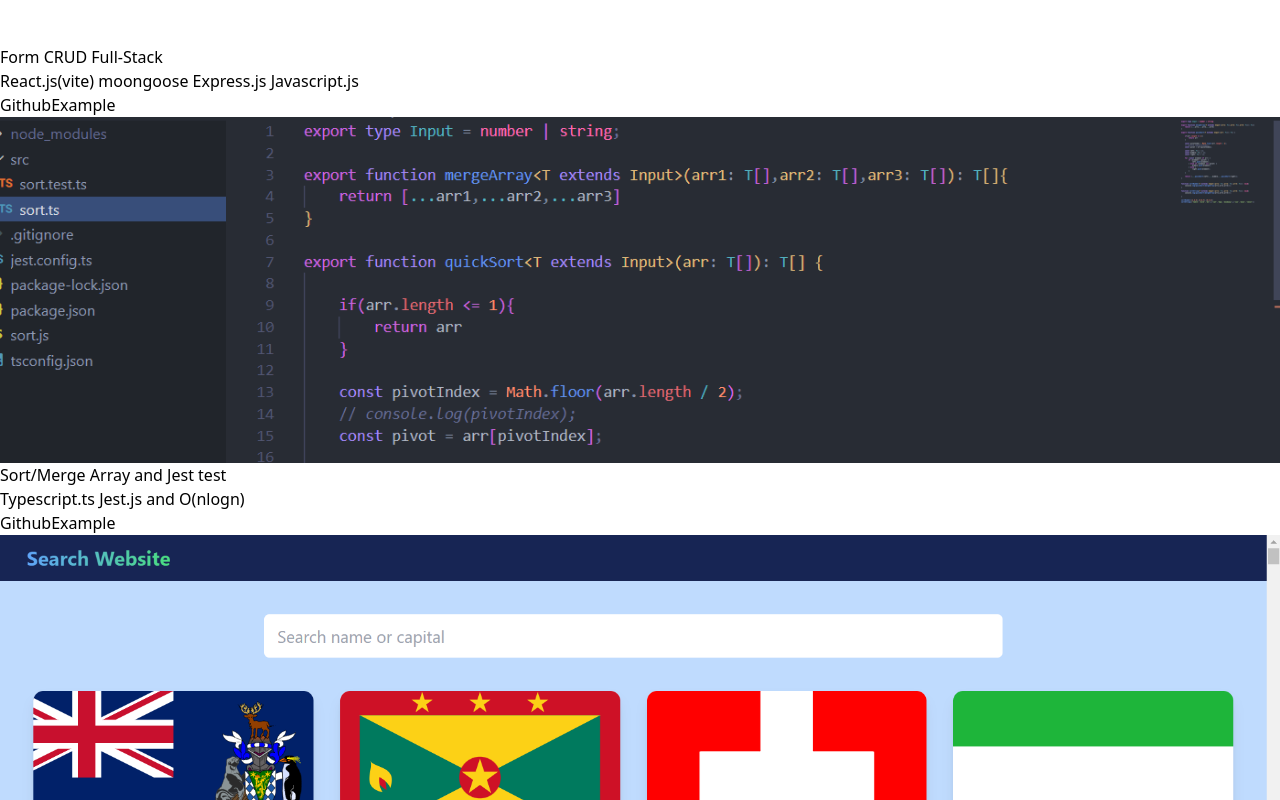
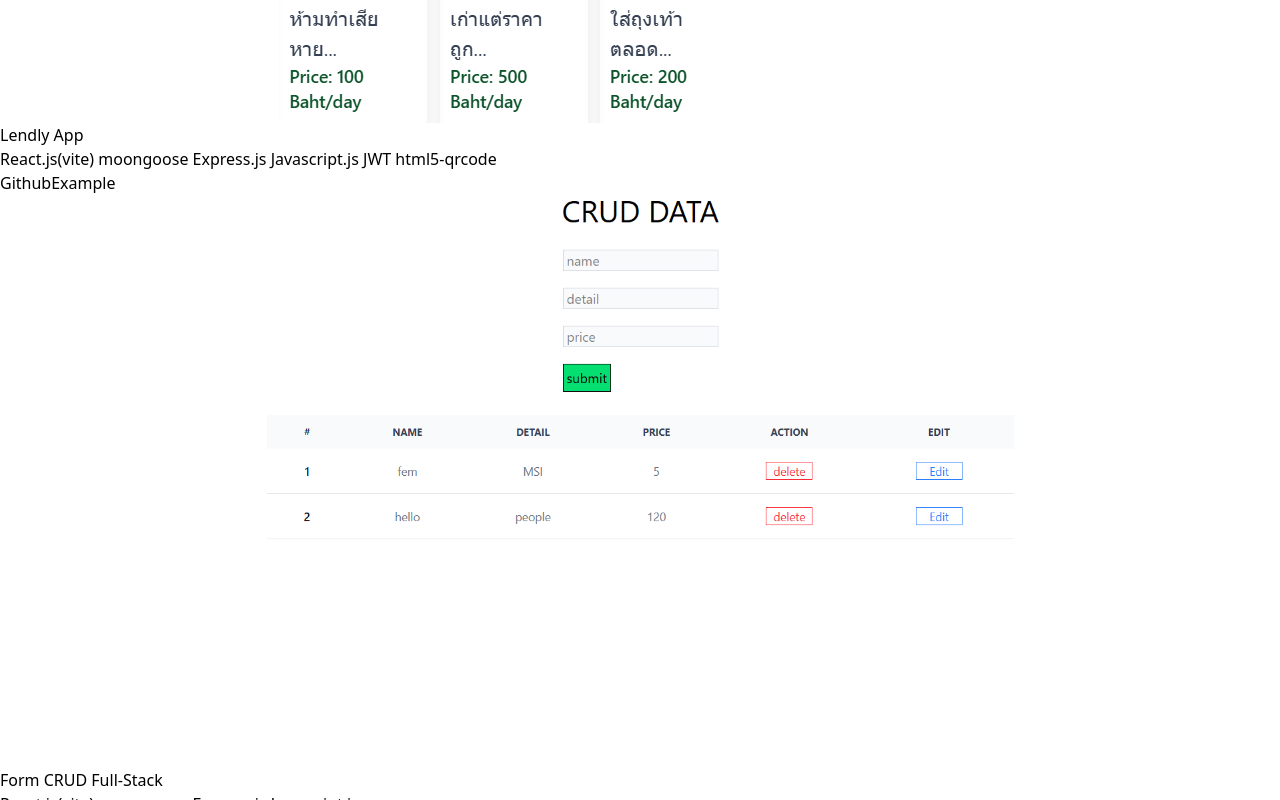
Before and after one commit to Si0dot7/Portfolio, a React (Vite) app: page / in a window 1280 px wide. Shown: the part 3660-4460 px from the top of the page. Built offline with nearby package versions, Linux system fonts and the light colour scheme.

Commit message:
fix resume add lendly project

```diff
--- a/src/Components/Project.jsx
+++ b/src/Components/Project.jsx
@@ -10,7 +10,16 @@ import scroll from '../assets/scroll.png'
 import search from '../assets/search.png'
 import sort from '../assets/sort.png'
 import crud from '../assets/crud.png'
+import lendly from '../assets/lendly.png'
 const projects=[
+      {
+
+        name: "Lendly App",
+        technologies: "React.js(vite) moongoose Express.js Javascript.js JWT html5-qrcode",
+        image: lendly,
+        github: "https://github.com/Si0dot7/Lendly.git",
+        web:'https://lendly-five.vercel.app/',
+      },
       {
 
         name: "Form CRUD Full-Stack",
```
Also changed, not shown: src/assets/lendly.png (added), 1 other file (tests, documents, lock files or other folders).
